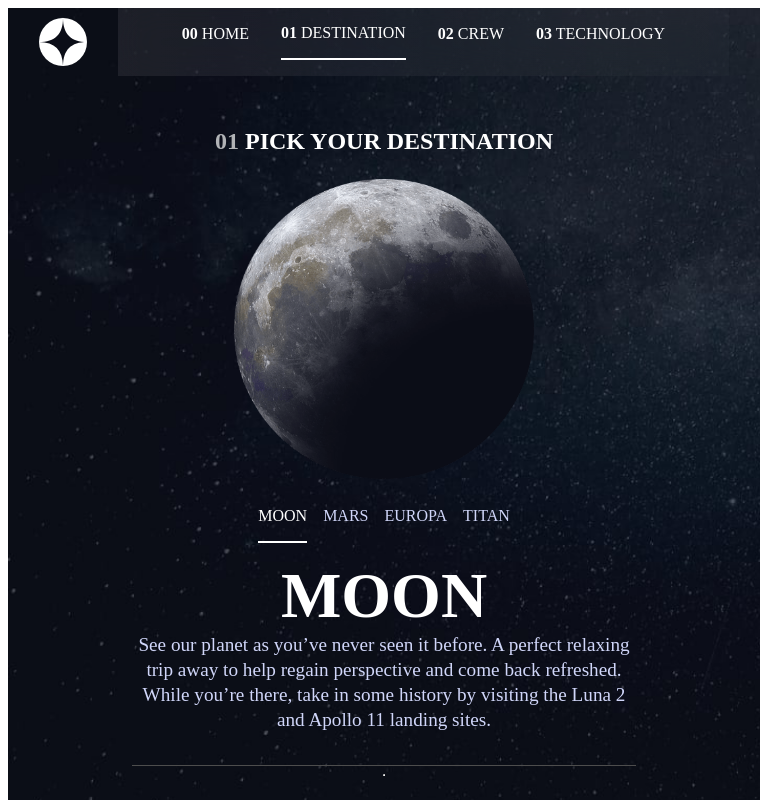
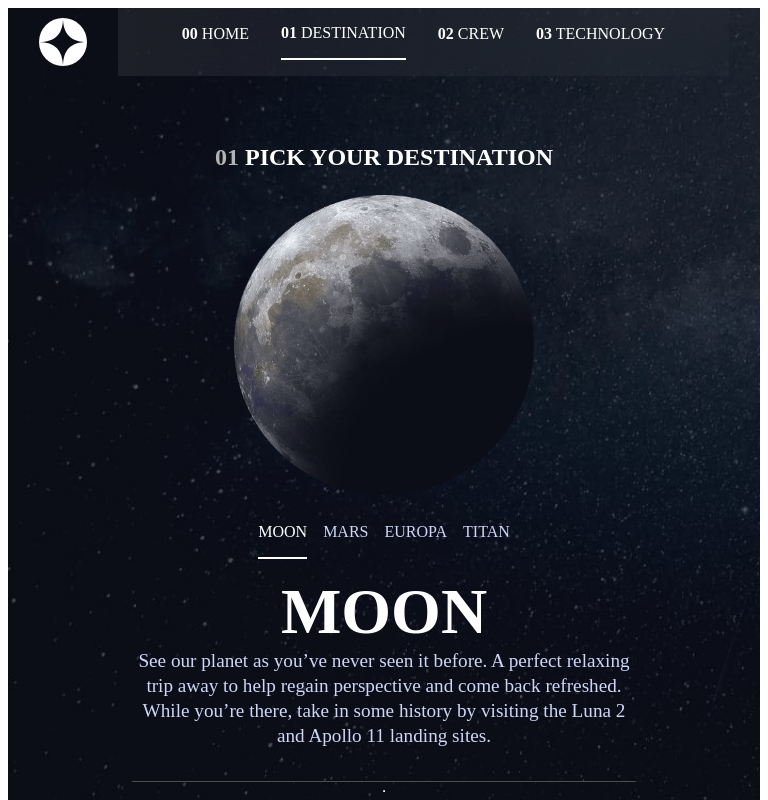
Before and after one commit to uconnwomensbball/SpaceTourismSite, a React (Vite) app: page /destination in a window 768 px wide. Shown: the top 800 px of the page. Built offline with nearby package versions, Linux system fonts and the light colour scheme; a web font is replaced by a local one.

Commit message:
3 Jan 26 - Styles: @mediaqueries

```diff
--- a/src/index.css
+++ b/src/index.css
@@ -409,7 +409,7 @@ footer{
         flex-direction: column;
         gap: 1.5rem;
         text-align: center;
-        margin-top: 4rem;
+        margin-top: 5rem;
         margin-bottom: 3rem;
 
     }
```
